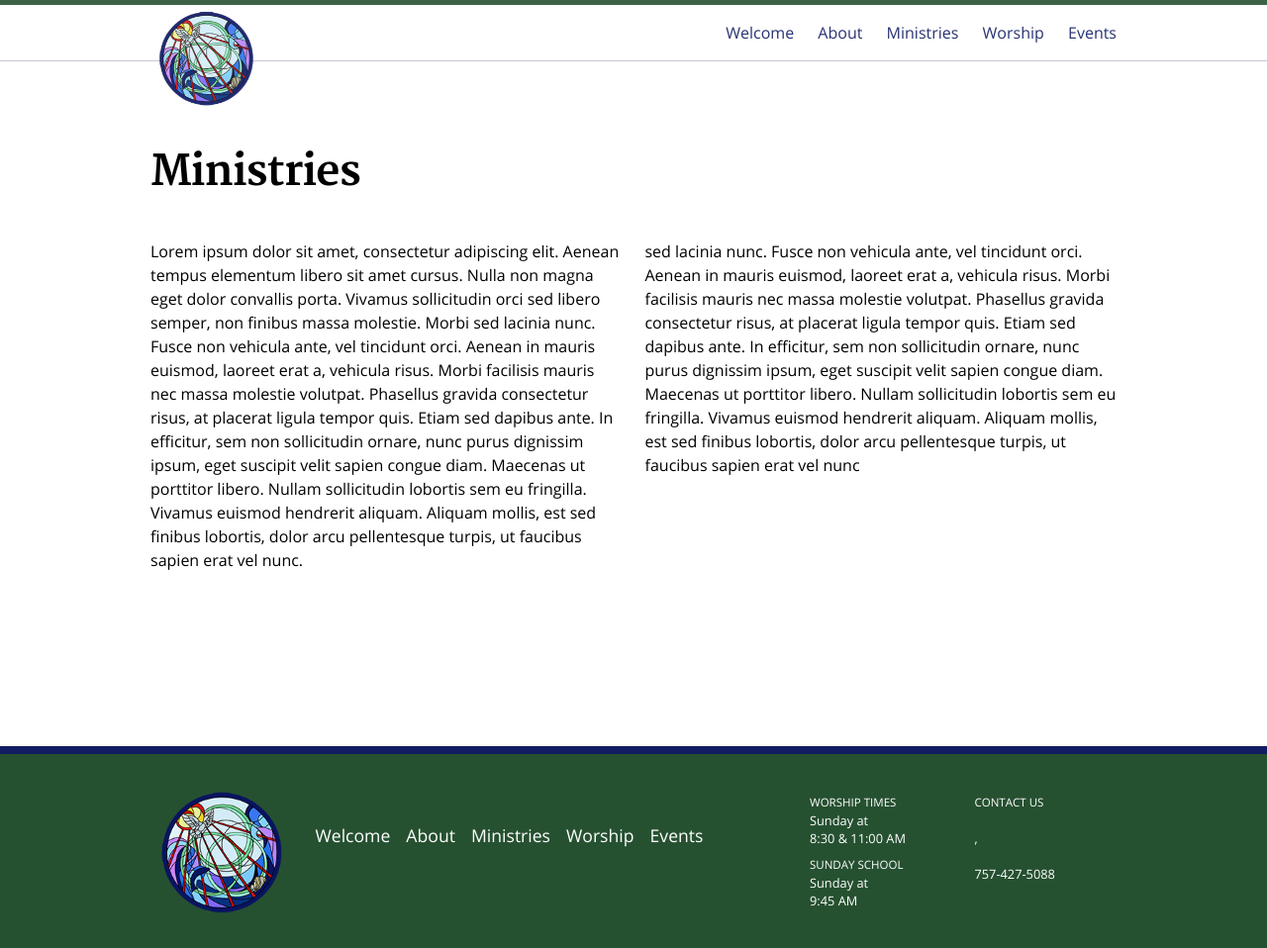
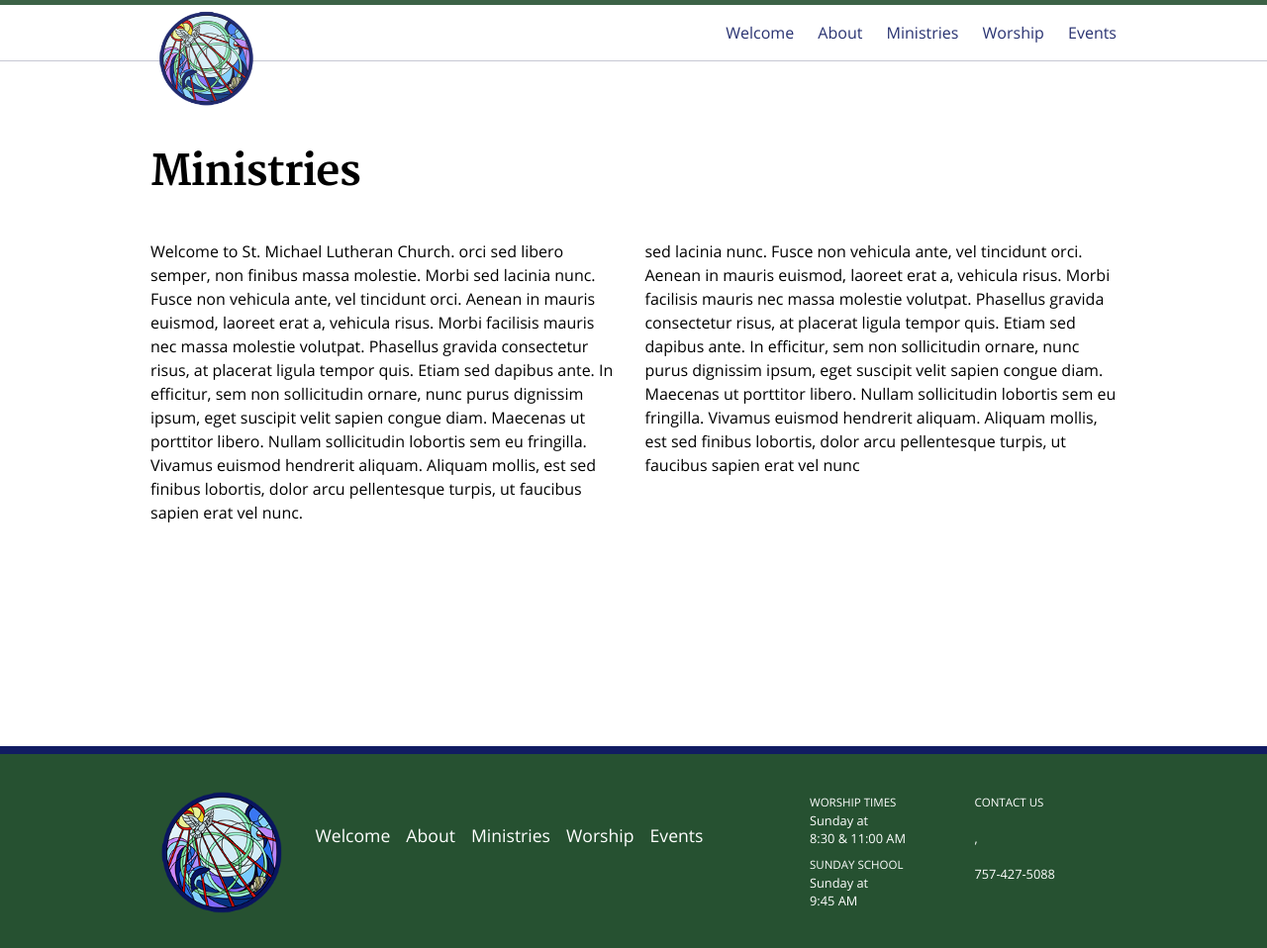
Before and after one commit to smlvborg/website, a Jekyll site: the page built from ministries.md, in a window 1280 px wide and 958 px high. Shown: the whole window at 99% size. Built offline with Jekyll 4.4.1, drawn with Linux system fonts in a browser that asks for light colours.

Commit message:
Updated Ministry md

```diff
--- a/ministries.md
+++ b/ministries.md
@@ -6,7 +6,7 @@
 ---
 <div class="grid">
 	<div class="grid-six-wide">
-		<p>Lorem ipsum dolor sit amet, consectetur adipiscing elit. Aenean tempus elementum libero sit amet cursus. Nulla non magna eget dolor convallis porta. Vivamus sollicitudin orci sed libero semper, non finibus massa molestie. Morbi sed lacinia nunc. Fusce non vehicula ante, vel tincidunt orci. Aenean in mauris euismod, laoreet erat a, vehicula risus. Morbi facilisis mauris nec massa molestie volutpat. Phasellus gravida consectetur risus, at placerat ligula tempor quis. Etiam sed dapibus ante. In efficitur, sem non sollicitudin ornare, nunc purus dignissim ipsum, eget suscipit velit sapien congue diam. Maecenas ut porttitor libero. Nullam sollicitudin lobortis sem eu fringilla. Vivamus euismod hendrerit aliquam. Aliquam mollis, est sed finibus lobortis, dolor arcu pellentesque turpis, ut faucibus sapien erat vel nunc.</p>
+		<p>Welcome to St. Michael Lutheran Church.  orci sed libero semper, non finibus massa molestie. Morbi sed lacinia nunc. Fusce non vehicula ante, vel tincidunt orci. Aenean in mauris euismod, laoreet erat a, vehicula risus. Morbi facilisis mauris nec massa molestie volutpat. Phasellus gravida consectetur risus, at placerat ligula tempor quis. Etiam sed dapibus ante. In efficitur, sem non sollicitudin ornare, nunc purus dignissim ipsum, eget suscipit velit sapien congue diam. Maecenas ut porttitor libero. Nullam sollicitudin lobortis sem eu fringilla. Vivamus euismod hendrerit aliquam. Aliquam mollis, est sed finibus lobortis, dolor arcu pellentesque turpis, ut faucibus sapien erat vel nunc.</p>
 	</div>
 	<div class="grid-six-wide">
 		<p>sed lacinia nunc. Fusce non vehicula ante, vel tincidunt orci. Aenean in mauris euismod, laoreet erat a, vehicula risus. Morbi facilisis mauris nec massa molestie volutpat. Phasellus gravida consectetur risus, at placerat ligula tempor quis. Etiam sed dapibus ante. In efficitur, sem non sollicitudin ornare, nunc purus dignissim ipsum, eget suscipit velit sapien congue diam. Maecenas ut porttitor libero. Nullam sollicitudin lobortis sem eu fringilla. Vivamus euismod hendrerit aliquam. Aliquam mollis, est sed finibus lobortis, dolor arcu pellentesque turpis, ut faucibus sapien erat vel nunc</p>
```
